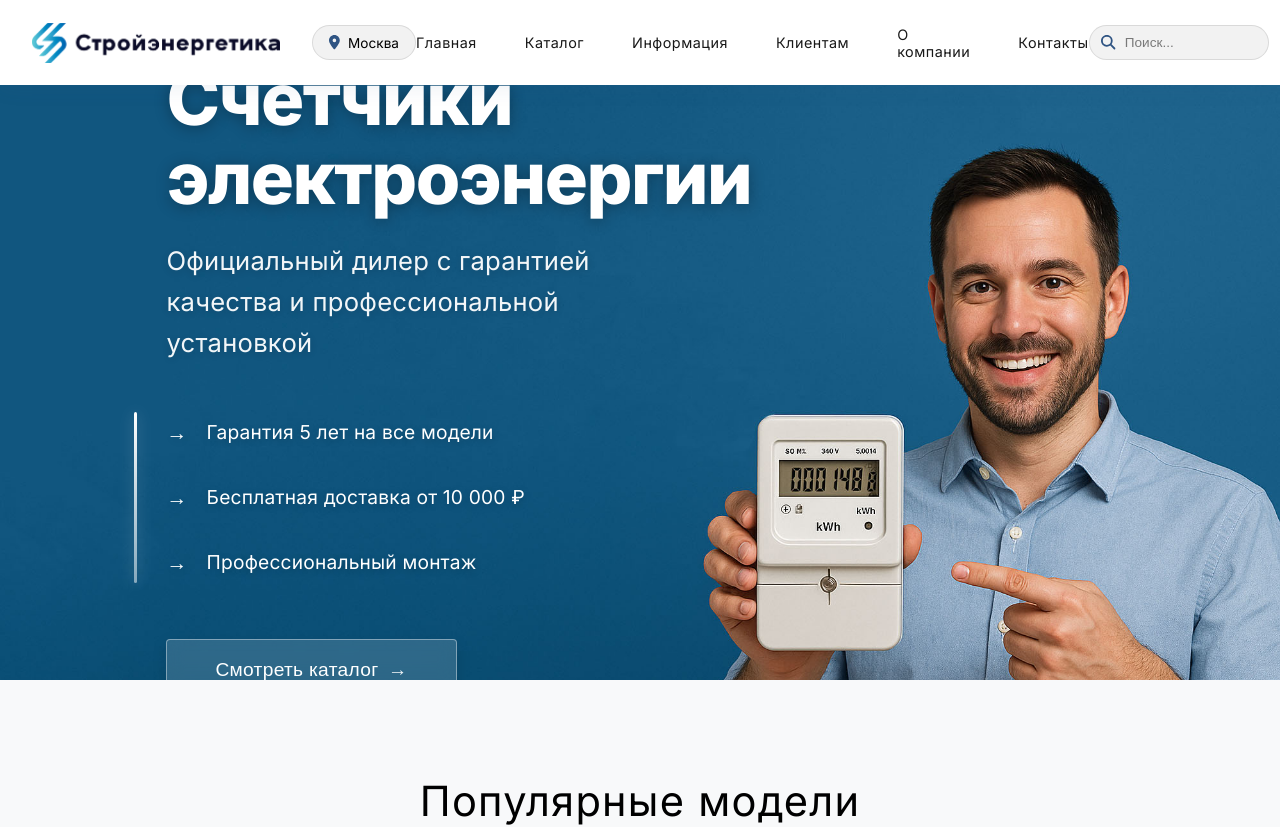
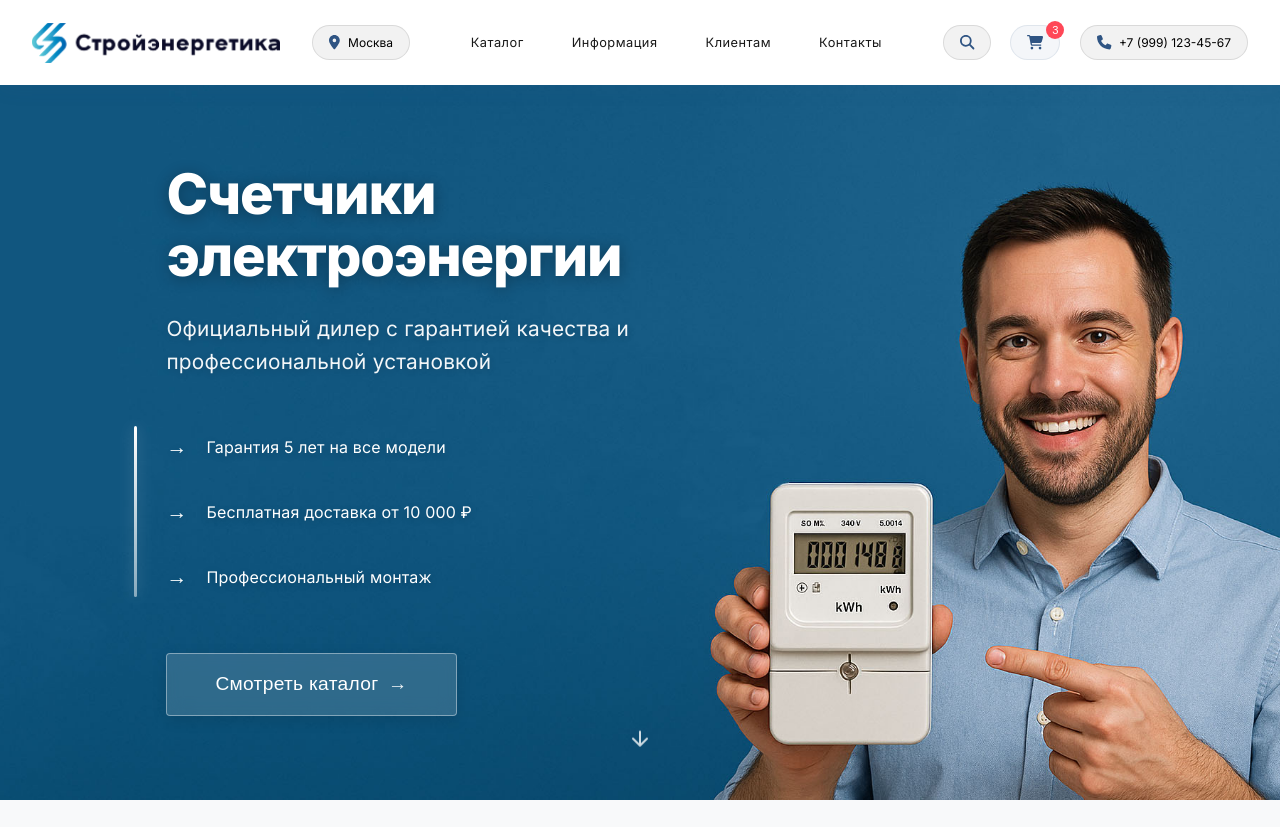
Before and after one commit to burkovmu/stroyen, a React (Vite) app: page / in a window 1280 px wide. Shown: the top 827 px of the page. Built offline with nearby package versions, Linux system fonts and the light colour scheme.

Commit message:
Initial commit: Создание сайта магазина счетчиков электроэнергии

```diff
--- a/src/App.jsx
+++ b/src/App.jsx
@@ -28,12 +28,29 @@ const Header = styled(motion.header)`
   z-index: 1000;
   box-shadow: 0 2px 20px rgba(47, 84, 131, 0.1);
   height: 85px;
+
+  @media (max-width: 1200px) {
+    grid-template-columns: auto 1fr auto;
+    padding: 1rem;
+  }
+
+  @media (max-width: 768px) {
+    grid-template-columns: 1fr;
+    height: auto;
+    padding: 1rem;
+    gap: 1rem;
+  }
 `;
 
 const LogoSection = styled.div`
   display: flex;
   align-items: center;
   gap: 2rem;
+
+  @media (max-width: 768px) {
+    justify-content: space-between;
+    width: 100%;
+  }
 `;
 
 const Logo = styled(motion.div)`
@@ -57,13 +74,21 @@ const Nav = styled.nav`
   align-items: center;
   gap: 3rem;
   height: 100%;
+
+  @media (max-width: 1200px) {
+    gap: 2rem;
+  }
+
+  @media (max-width: 768px) {
+    display: none;
+  }
 `;
 
 const NavLink = styled(motion.a)`
   color: #000000;
   text-decoration: none;
   font-weight: 300;
-  font-size: 0.9rem;
+  font-size: 0.8rem;
   cursor: pointer;
   opacity: 0.9;
   letter-spacing: 0.5px;
@@ -83,6 +108,15 @@ const HeaderRight = styled.div`
   align-items: center;
   gap: 1.2rem;
   height: 100%;
+
+  @media (max-width: 1200px) {
+    gap: 1rem;
+  }
+
+  @media (max-width: 768px) {
+    justify-content: space-between;
+    width: 100%;
+  }
 `;
 
 const SearchContainer = styled.div`
@@ -90,39 +124,28 @@ const SearchContainer = styled.div`
   display: flex;
   align-items: center;
   height: 35px;
-`;
-
-const SearchInput = styled.input`
+
+  @media (max-width: 768px) {
+    display: none;
+  }
+`;
+
+const SearchButton = styled(motion.button)`
   background: rgba(0, 0, 0, 0.05);
   border: 1px solid rgba(0, 0, 0, 0.1);
   border-radius: 20px;
-  padding: 0.4rem 1rem 0.4rem 2.2rem;
-  color: #000000;
-  font-size: 0.85rem;
-  width: 180px;
-  transition: all 0.3s ease;
-  font-weight: 300;
-  height: 100%;
-
-  &::placeholder {
-    color: rgba(0, 0, 0, 0.5);
-  }
-
-  &:focus {
-    outline: none;
-    background: rgba(0, 0, 0, 0.08);
-    width: 220px;
-  }
-`;
-
-const SearchIcon = styled.div`
-  position: absolute;
-  left: 0.8rem;
+  padding: 0.4rem 1rem;
   color: #2f5483;
   font-size: 0.9rem;
-  display: flex;
-  align-items: center;
-  height: 100%;
+  cursor: pointer;
+  height: 35px;
+  display: flex;
+  align-items: center;
+  transition: all 0.3s ease;
+
+  &:hover {
+    background: rgba(0, 0, 0, 0.08);
+  }
 `;
 
 const CitySelect = styled.div`
@@ -130,7 +153,7 @@ const CitySelect = styled.div`
   align-items: center;
   gap: 0.5rem;
   color: #000000;
-  font-size: 0.85rem;
+  font-size: 0.75rem;
   font-weight: 300;
   cursor: pointer;
   padding: 0.4rem 1rem;
@@ -143,6 +166,10 @@ const CitySelect = styled.div`
   &:hover {
     background: rgba(0, 0, 0, 0.08);
   }
+
+  @media (max-width: 768px) {
+    display: none;
+  }
 `;
 
 const CityIcon = styled.div`
@@ -169,7 +196,7 @@ const PhoneNumber = styled.a`
   gap: 0.5rem;
   color: #000000;
   text-decoration: none;
-  font-size: 0.85rem;
+  font-size: 0.75rem;
   font-weight: 400;
   padding: 0.4rem 1rem;
   border-radius: 20px;
@@ -182,6 +209,10 @@ const PhoneNumber = styled.a`
   &:hover {
     background: rgba(0, 0, 0, 0.08);
   }
+
+  @media (max-width: 768px) {
+    display: none;
+  }
 `;
 
 const PhoneIcon = styled.div`
@@ -192,7 +223,7 @@ const PhoneIcon = styled.div`
 `;
 
 const Hero = styled(motion.section)`
-  height: 85vh;
+  height: 100vh;
   display: flex;
   align-items: center;
   justify-content: flex-start;
@@ -212,7 +243,7 @@ const HeroContent = styled(motion.div)`
 `;
 
 const Title = styled(motion.h1)`
-  font-size: 4.5rem;
+  font-size: 3.5rem;
   font-weight: 800;
   color: #ffffff;
   margin-bottom: 1.5rem;
@@ -223,7 +254,7 @@ const Title = styled(motion.h1)`
 `;
 
 const Subtitle = styled(motion.p)`
-  font-size: 1.6rem;
+  font-size: 1.3rem;
   color: #ffffff;
   margin-bottom: 3rem;
   line-height: 1.6;
@@ -258,7 +289,7 @@ const BenefitItem = styled(motion.div)`
   align-items: center;
   gap: 1.2rem;
   color: #ffffff;
-  font-size: 1.2rem;
+  font-size: 1rem;
   padding: 0.5rem 0;
   font-weight: 400;
   text-shadow: 0 2px 8px rgba(0, 0, 0, 0.2);
@@ -362,7 +393,7 @@ const Section = styled(motion.section)`
 `;
 
 const SectionTitle = styled(motion.h2)`
-  font-size: 2.6rem;
+  font-size: 2.2rem;
   font-weight: 300;
   text-align: center;
   margin-bottom: 6rem;
@@ -505,7 +536,7 @@ const FeatureIcon = styled.div`
 `;
 
 const FeatureTitle = styled.h3`
-  font-size: 1.3rem;
+  font-size: 1.1rem;
   color: #000000;
   font-weight: 500;
   margin-bottom: 1rem;
@@ -540,7 +571,7 @@ const FeatureTitle = styled.h3`
 const FeatureText = styled.p`
   color: #000000;
   line-height: 1.6;
-  font-size: 1rem;
+  font-size: 0.9rem;
   font-weight: 300;
   margin: 0;
   opacity: 0.7;
@@ -716,7 +747,7 @@ const AdvantageIcon = styled.div`
 `;
 
 const AdvantageTitle = styled.h3`
-  font-size: 1.2rem;
+  font-size: 1.1rem;
   color: #000000;
   font-weight: 600;
   margin: 0 0 0.8rem 0;
@@ -746,7 +777,7 @@ const AdvantageTitle = styled.h3`
 const AdvantageDescription = styled.p`
   color: #000000;
   opacity: 0.8;
-  font-size: 0.9rem;
+  font-size: 0.85rem;
   line-height: 1.5;
   margin: 0;
   font-weight: 300;
@@ -838,7 +869,7 @@ const ProductInfo = styled.div`
 `;
 
 const ProductTitle = styled.h3`
-  font-size: 1.3rem;
+  font-size: 1.1rem;
   color: #000000;
   margin-bottom: 1.2rem;
   font-weight: 600;
@@ -868,7 +899,7 @@ const ProductDescription = styled.p`
   color: #000000;
   opacity: 0.8;
   margin-bottom: 2rem;
-  font-size: 1rem;
+  font-size: 0.9rem;
   line-height: 1.6;
   transition: opacity 0.4s ease;
 
@@ -878,7 +909,7 @@ const ProductDescription = styled.p`
 `;
 
 const ProductPrice = styled.div`
-  font-size: 1.8rem;
+  font-size: 1.5rem;
   font-weight: 600;
   color: #2f5483;
   margin-bottom: 1.5rem;
@@ -1013,7 +1044,7 @@ const FooterLogo = styled.div`
 
 const FooterDescription = styled.p`
   color: rgba(255, 255, 255, 0.7);
-  font-size: 0.95rem;
+  font-size: 0.85rem;
   line-height: 1.6;
   margin-bottom: 1.5rem;
 `;
@@ -1030,7 +1061,7 @@ const FooterContactItem = styled.div`
   align-items: center;
   gap: 1rem;
   color: rgba(255, 255, 255, 0.7);
-  font-size: 1rem;
+  font-size: 0.9rem;
   transition: all 0.3s ease;
 
   svg {
@@ -1075,7 +1106,7 @@ const PaymentIcon = styled.div`
 `;
 
 const FooterTitle = styled.h4`
-  font-size: 1.4rem;
+  font-size: 1.2rem;
   color: #ffffff;
   margin-bottom: 1.5rem;
   font-weight: 500;
@@ -1096,7 +1127,7 @@ const FooterTitle = styled.h4`
 const FooterLink = styled.a`
   color: rgba(255, 255, 255, 0.7);
   text-decoration: none;
-  font-size: 1rem;
+  font-size: 0.9rem;
   transition: all 0.3s ease;
   position: relative;
   padding-left: 0;
@@ -1235,6 +1266,48 @@ const CartButton = styled(motion.button)`
 
   &:hover {
     background: rgba(47, 84, 131, 0.08);
+  }
+
+  @media (max-width: 768px) {
+    margin-left: auto;
+  }
+`;
+
+const ScrollIndicator = styled(motion.div)`
+  position: absolute;
+  bottom: 40px;
+  left: 50%;
+  transform: translateX(-50%);
+  display: flex;
+  flex-direction: column;
+  align-items: center;
+  gap: 10px;
+  color: rgba(255, 255, 255, 0.8);
+  cursor: pointer;
+  z-index: 2;
+
+  span {
+    font-size: 0.8rem;
+    font-weight: 300;
+    letter-spacing: 1px;
+  }
+
+  svg {
+    width: 24px;
+    height: 24px;
+    animation: bounce 2s infinite;
+  }
+
+  @keyframes bounce {
+    0%, 20%, 50%, 80%, 100% {
+      transform: translateY(0);
+    }
+    40% {
+      transform: translateY(-10px);
+    }
+    60% {
+      transform: translateY(-5px);
+    }
   }
 `;
 
@@ -1265,19 +1338,16 @@ function App() {
           </CitySelect>
         </LogoSection>
         <Nav>
-          <NavLink whileHover={{ scale: 1.05 }}>Главная</NavLink>
           <NavLink whileHover={{ scale: 1.05 }}>Каталог</NavLink>
           <NavLink whileHover={{ scale: 1.05 }}>Информация</NavLink>
           <NavLink whileHover={{ scale: 1.05 }}>Клиентам</NavLink>
-          <NavLink whileHover={{ scale: 1.05 }}>О компании</NavLink>
           <NavLink whileHover={{ scale: 1.05 }}>Контакты</NavLink>
         </Nav>
         <HeaderRight>
           <SearchContainer>
-            <SearchIcon>
+            <SearchButton whileHover={{ scale: 1.05 }}>
               <FontAwesomeIcon icon={faSearch} />
-            </SearchIcon>
-            <SearchInput placeholder="Поиск..." />
+            </SearchButton>
           </SearchContainer>
           <CartButton whileHover={{ scale: 1.05 }}>
             <CartIcon>
@@ -1315,6 +1385,16 @@ function App() {
             <span>Смотреть каталог</span>
           </CTAButton>
         </HeroContent>
+        <ScrollIndicator
+          initial={{ opacity: 0 }}
+          animate={{ opacity: 1 }}
+          transition={{ delay: 1, duration: 0.5 }}
+          onClick={() => window.scrollTo({ top: window.innerHeight, behavior: 'smooth' })}
+        >
+          <svg width="24" height="24" viewBox="0 0 24 24" fill="none" stroke="currentColor" strokeWidth="2" strokeLinecap="round" strokeLinejoin="round">
+            <path d="M12 5v14M5 12l7 7 7-7"/>
+          </svg>
+        </ScrollIndicator>
       </Hero>
 
       <ProductsSection>
```
